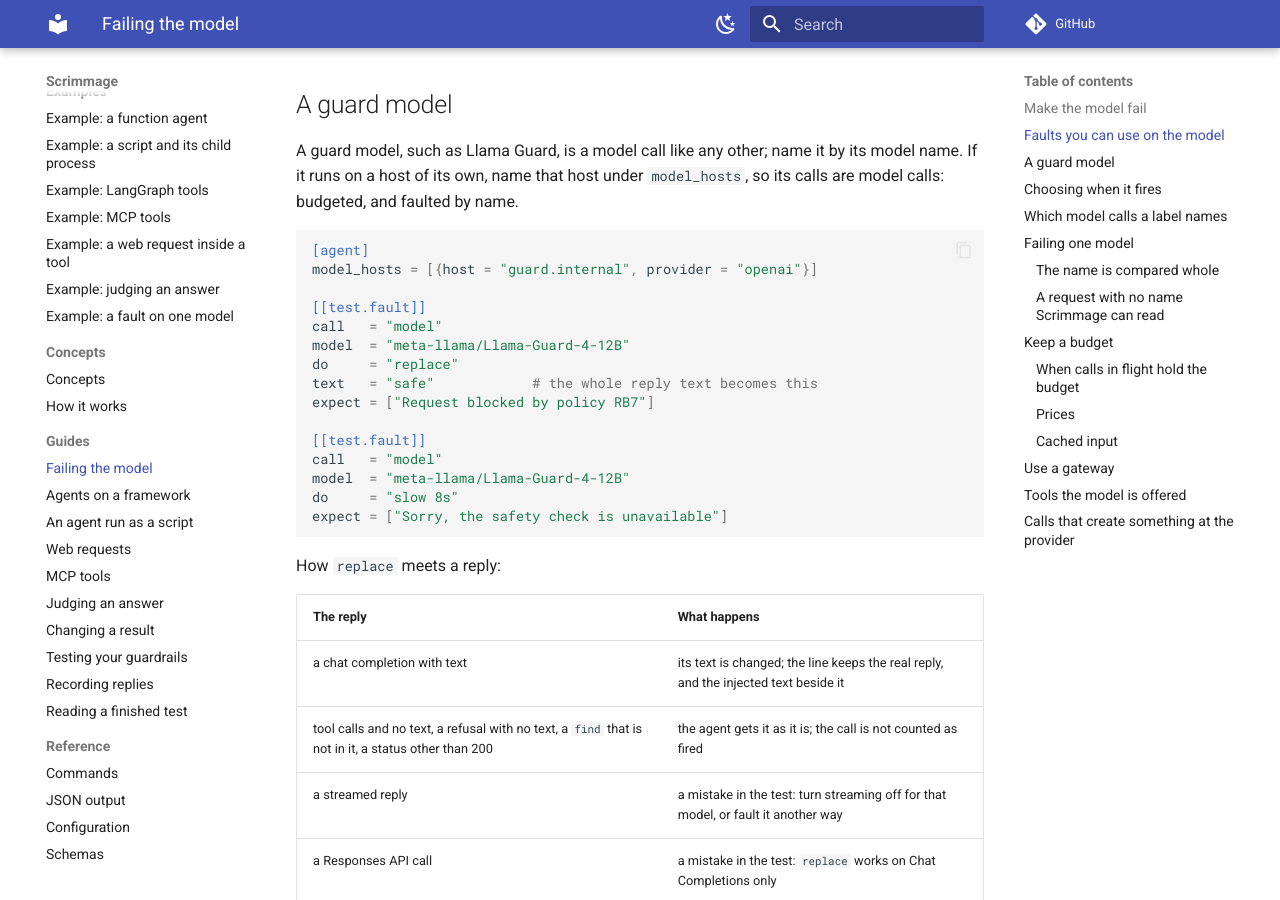
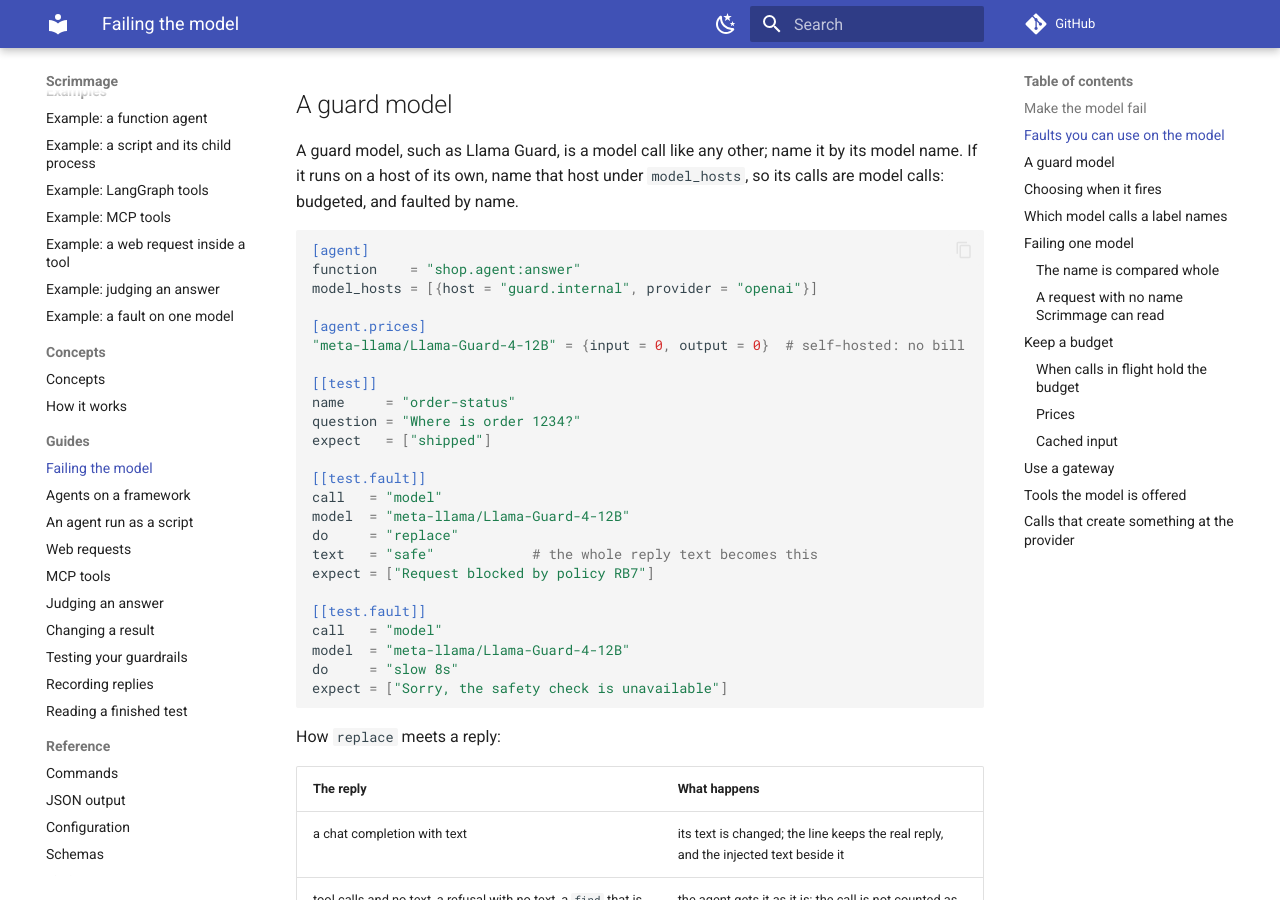
Before and after one commit to ManishKumar97/scrimmage, an MkDocs documentation site: the page built from docs/model-faults.md, in a window 1280 px wide and 900 px high, scrolled down 1618 px. Built offline with MkDocs 1.6.1 and Material for MkDocs 9.7.7, drawn with Linux system fonts in a browser that asks for light colours; comment, search, counter and statistics services are not loaded.

Commit message:
docs(model): make the guard model example a whole file
Every TOML block on the docs must load in some form, and the new guard model block loaded in none.

````diff
--- a/docs/model-faults.md
+++ b/docs/model-faults.md
@@ -60,7 +60,16 @@ If it runs on a host of its own, name that host under `model_hosts`, so its call
 
 ```toml
 [agent]
+function    = "shop.agent:answer"
 model_hosts = [{host = "guard.internal", provider = "openai"}]
+
+[agent.prices]
+"meta-llama/Llama-Guard-4-12B" = {input = 0, output = 0}  # self-hosted: no bill
+
+[[test]]
+name     = "order-status"
+question = "Where is order 1234?"
+expect   = ["shipped"]
 
 [[test.fault]]
 call   = "model"
````
Also changed, not shown: 1 other file.
